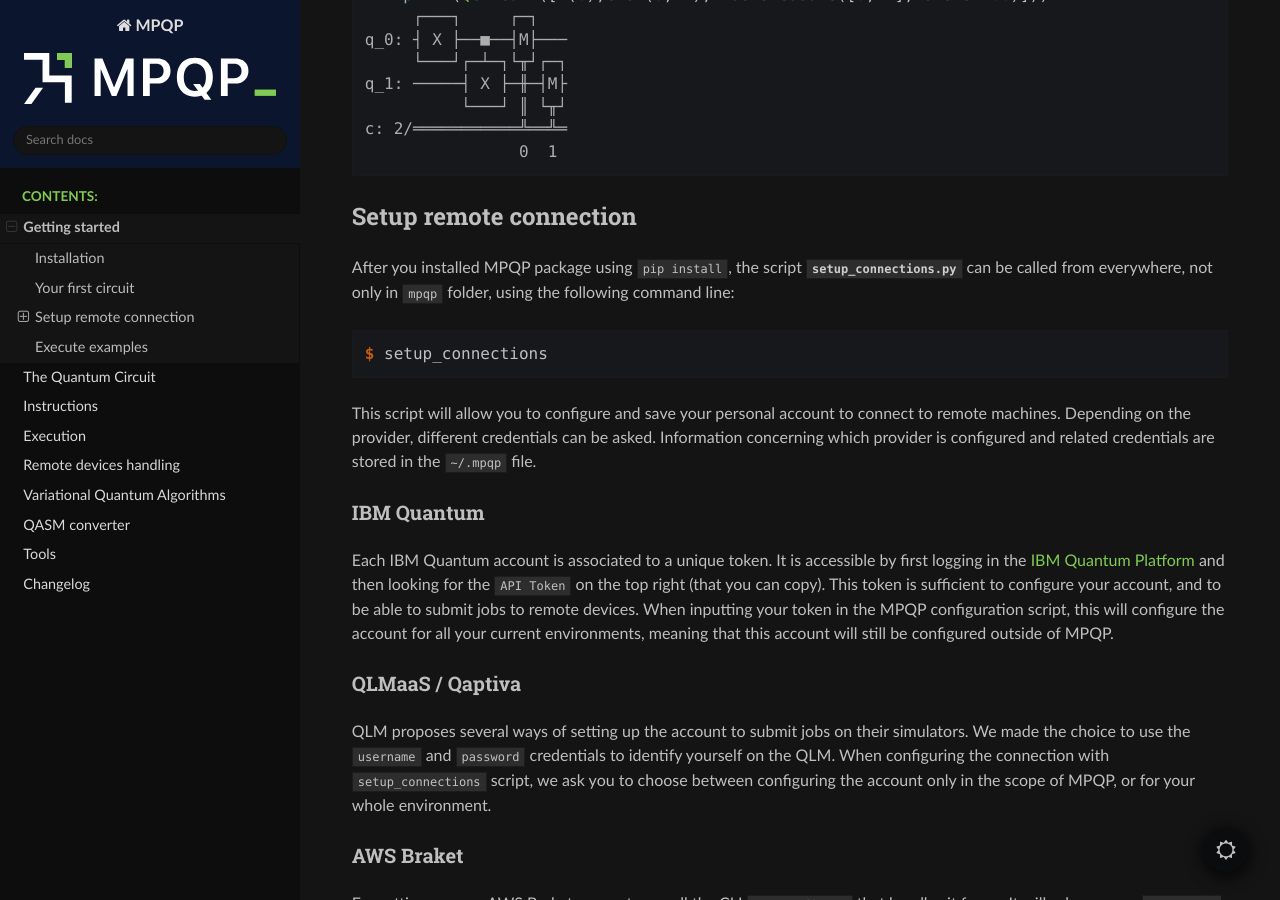
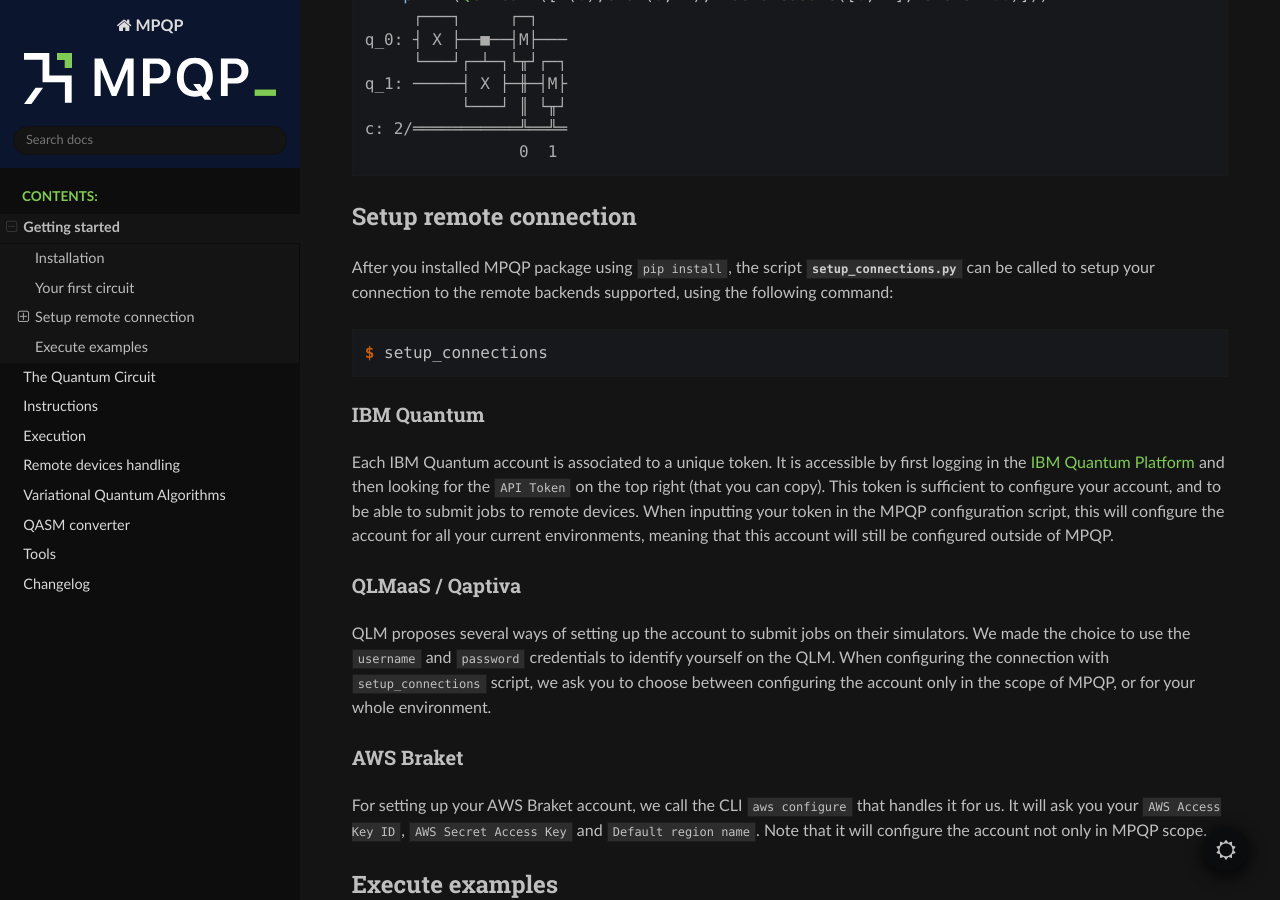
Before and after one commit to ColibrITD-SAS/mpqp, a Sphinx documentation site: the page built from docs/getting-started.rst, in a window 1280 px wide and 900 px high, scrolled down 784 px. Built offline with Sphinx 7.4.7 and the Read the Docs theme 2.0.0, drawn with Linux system fonts in a browser that asks for light colours.

Commit message:
setup connections script refined

```diff
--- a/docs/getting-started.rst
+++ b/docs/getting-started.rst
@@ -53,17 +53,12 @@
 
 After you installed MPQP package using ``pip install``, the script
 :mod:`setup_connections.py<mpqp.execution.connection.setup_connections>` can be
-called from everywhere, not only in ``mpqp`` folder, using the following command
-line:
+called to setup your connection to the remote backends supported, using the
+following command:
 
 .. code-block:: console
 
     $ setup_connections
-
-This script will allow you to configure and save your personal account to
-connect to remote machines. Depending on the provider, different credentials can
-be asked. Information concerning which provider is configured and related
-credentials are stored in the ``~/.mpqp`` file.
 
 IBM Quantum
 ^^^^^^^^^^^
```
Also changed, not shown: 1 other file.
